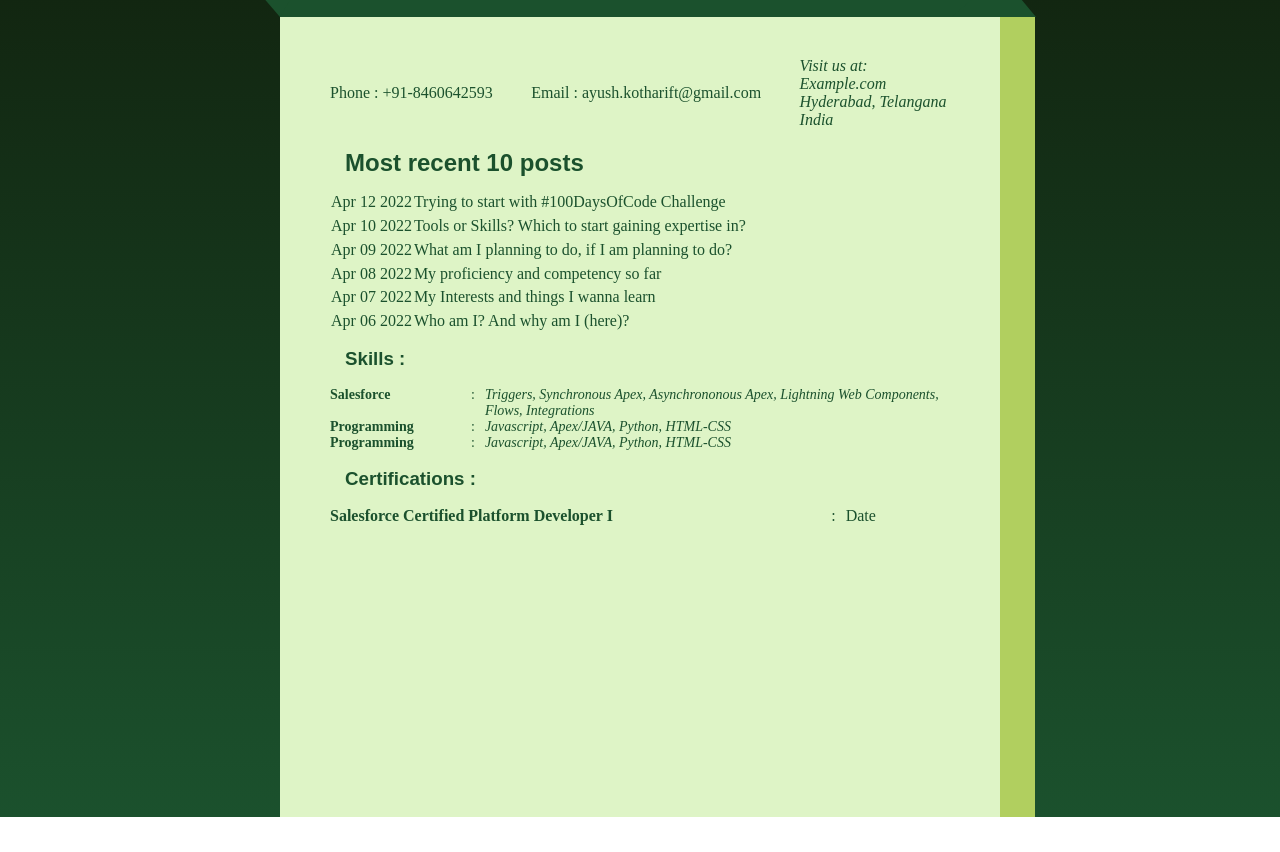
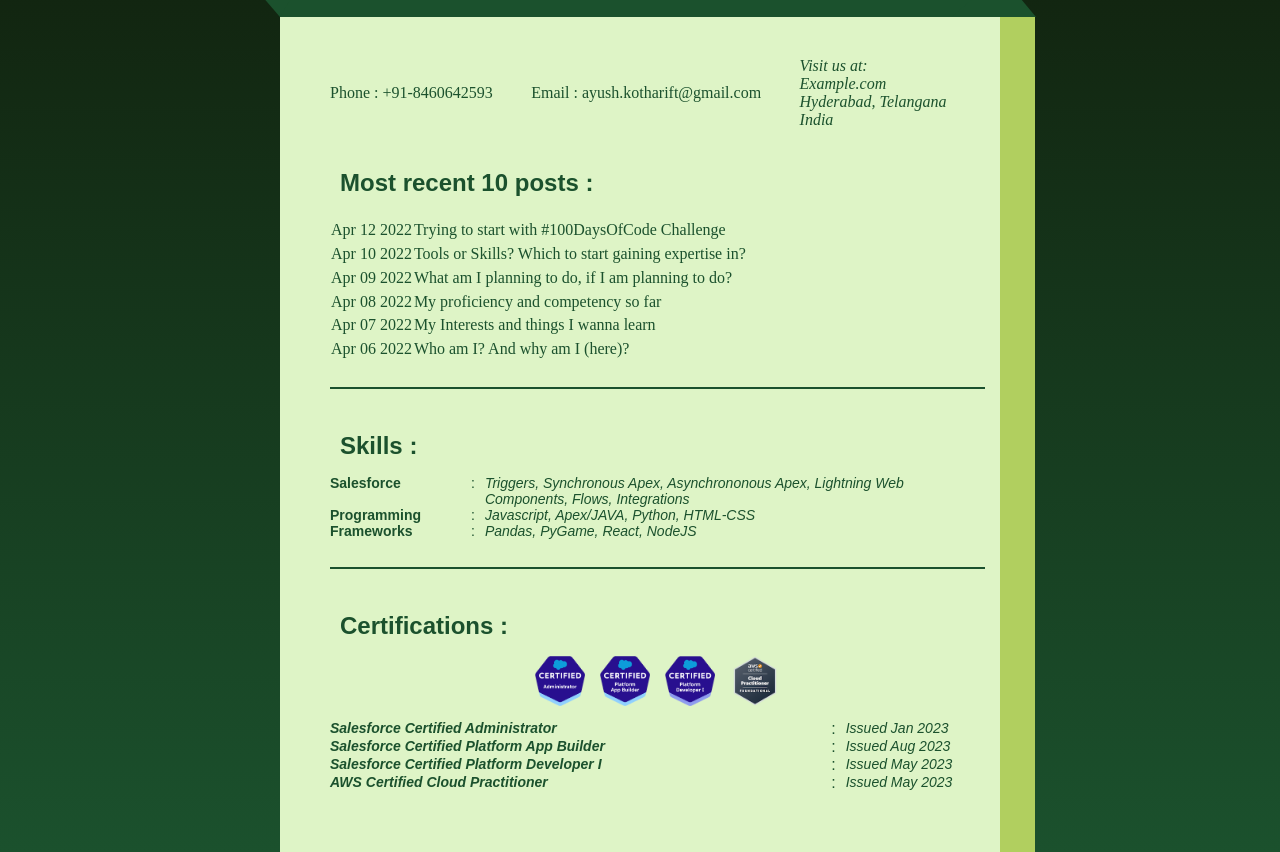
Before and after one commit to Ayushft/Blogging-Shot, a plain HTML site: page fixing.html in a window 1280 px wide. Shown: the part 287-1139 px from the top of the page. Before the commit the page ends 1104 px from the top, so only its background shows below. Drawn offline with Linux system fonts and the light colour scheme.

Commit message:
changes on badge

```diff
--- a/css/fixcss.css
+++ b/css/fixcss.css
@@ -218,7 +218,7 @@
 }
 
 .firstSection {
-  height: 100vh;
+  /* height: 100vh; */
   display: flex;
   flex-direction: column;
 }
@@ -228,15 +228,14 @@
   font-family: montserrat, sans-serif;
   font-weight: 700;
   line-height: 1.15em;
-  margin-bottom: 0.5em;
-  padding-left: 15px;
+  /* margin-bottom: 0.5em; */
+  padding-left: 10px;
+  /* font-style:italic; */
 }
 
 .wrapper {
   flex-wrap: wrap;
-  margin-top: 40px;
-  margin-left: 15px;
-  margin-right: 15px;
+  margin : 40px 15px 40px 15px;
 }
 
 table.recentPosts {
@@ -305,6 +304,8 @@
   flex-direction: column;
   column-gap: 10px;
   grid-template-columns: 1fr 1fr auto;
+  font-family: montserrat, sans-serif;
+
 }
 
 .certItem{
@@ -312,15 +313,37 @@
   flex-direction: row;
   column-gap: 10px;
   grid-template-columns: 1fr 1fr auto;
+  font-family: montserrat, sans-serif;
 }
 
 .certName{
   font-weight: bold;
+  font-style: oblique;
+  font-size: 14px;
   flex-wrap: nowrap;
   flex-basis : 75%
 }
 
 .certBadge{
+  flex-basis: 20%;
+  font-size: 14px;
+  font-style: italic;
+}
 
-  flex-basis: 20%;
+.badges{
+  display: flex;
+  flex-direction: row;
+  column-gap: 15px;
+  justify-content: center;
+  padding: 0 0 10px 0;
 }
+
+.badgePic{
+  aspect-ratio: 1;
+  height: 50px;
+  width: 50px;
+}
+
+.eachSection{
+  padding : 20px 0 20px 0;
+}
--- a/fixing.html
+++ b/fixing.html
@@ -18,7 +18,7 @@
       </div>
       <ul class="nav-list itemsright">
         <li class="itemsright"><a href="#about">ABOUT</a></li>
-        <li class="itemsright"><a href="#project">PROJECTS</a></li>
+        <li class="itemsright"><a href="./projects.html">PROJECTS</a></li>
         <li class="itemsright"><a href="#dashboard">DASHBOARD</a></li>
         <li class="itemsright"><a href="#twitter">TWITTER</a></li>
         <li class="itemsright"><a href="#github">GITHUB</a></li>
@@ -48,7 +48,8 @@
 
 
           </div>
-          <h2 class="sectionHeaders">Most recent 10 posts</h2>
+          <div class="eachSection">
+          <h2 class="sectionHeaders">Most recent 10 posts :</h2>
           <table class="recentPosts">
             <tr class="articleRow">
               <td class="recentPostsCells">
@@ -99,8 +100,11 @@
                     (here)?</a></span></td>
             </tr>
           </table>
+          </div>
+          <hr style="height:2px;border-width:0;color:gray;background-color:#1b512d">
+          <div class="eachSection">
           <div class="sectionHeaders">
-            <h3>Skills : </h3>
+            <h2>Skills : </h2>
           </div>
             <div class="skillsSection">
               <div class="skillItem">
@@ -115,21 +119,48 @@
                 <div class="skillDesc">Javascript, Apex/JAVA, Python, HTML-CSS</div>
               </div>
               <div class="skillItem">
-                <div class="skillHeader">Programming</div>
+                <div class="skillHeader">Frameworks</div>
                 <div> : </div>
-                <div class="skillDesc">Javascript, Apex/JAVA, Python, HTML-CSS</div>
+                <div class="skillDesc">Pandas, PyGame, React, NodeJS</div>
               </div>
             </div>
+          </div>
+
+            <hr style="height:2px;border-width:0;color:gray;background-color:#1b512d">
+
+          <div class="eachSection">
             <div class="sectionHeaders">
-              <h3>Certifications : </h3>
+              <h2>Certifications : </h2>
+            </div>
+            <div class="badges">
+              <div class="badge"><img class="badgePic" src="./images/certAdmin.png" alt="Certified Admin"></div>
+              <div class="badge"><img class="badgePic" src="./images/certPAB.png" alt="Certified Platform App Builder"></div>
+              <div class="badge"><img class="badgePic" src="./images/certPD1.png" alt="Certified Platform Developer I"></div>
+              <div class="badge"><img src="./images/awsCertCloudPrac.png" alt="AWS Cloud Practitioner" class="badgePic"></div>
             </div>
             <div class="certifications">
               <div class="certItem">
+                <div class="certName">Salesforce Certified Administrator</div>
+                <div> : </div>
+                <div class="certBadge">Issued Jan 2023</div>
+              </div>
+              <div class="certItem">
+                <div class="certName">Salesforce Certified Platform App Builder</div>
+                <div> : </div>
+                <div class="certBadge">Issued Aug 2023</div>
+              </div>
+              <div class="certItem">
                 <div class="certName">Salesforce Certified Platform Developer I</div>
                 <div> : </div>
-                <div class="certBadge">Date</div>
+                <div class="certBadge">Issued May 2023</div>
+              </div>
+              <div class="certItem">
+                <div class="certName">AWS Certified Cloud Practitioner</div>
+                <div> : </div>
+                <div class="certBadge">Issued May 2023</div>
               </div>
           </div>
+        </div>
 
 
 
```
Also changed, not shown: projects.html (added, +76 -0 lines), images/awsCertCloudPrac.png (added), images/certAdmin.png (added), images/certPAB.png (added), images/certPD1.png (added).
